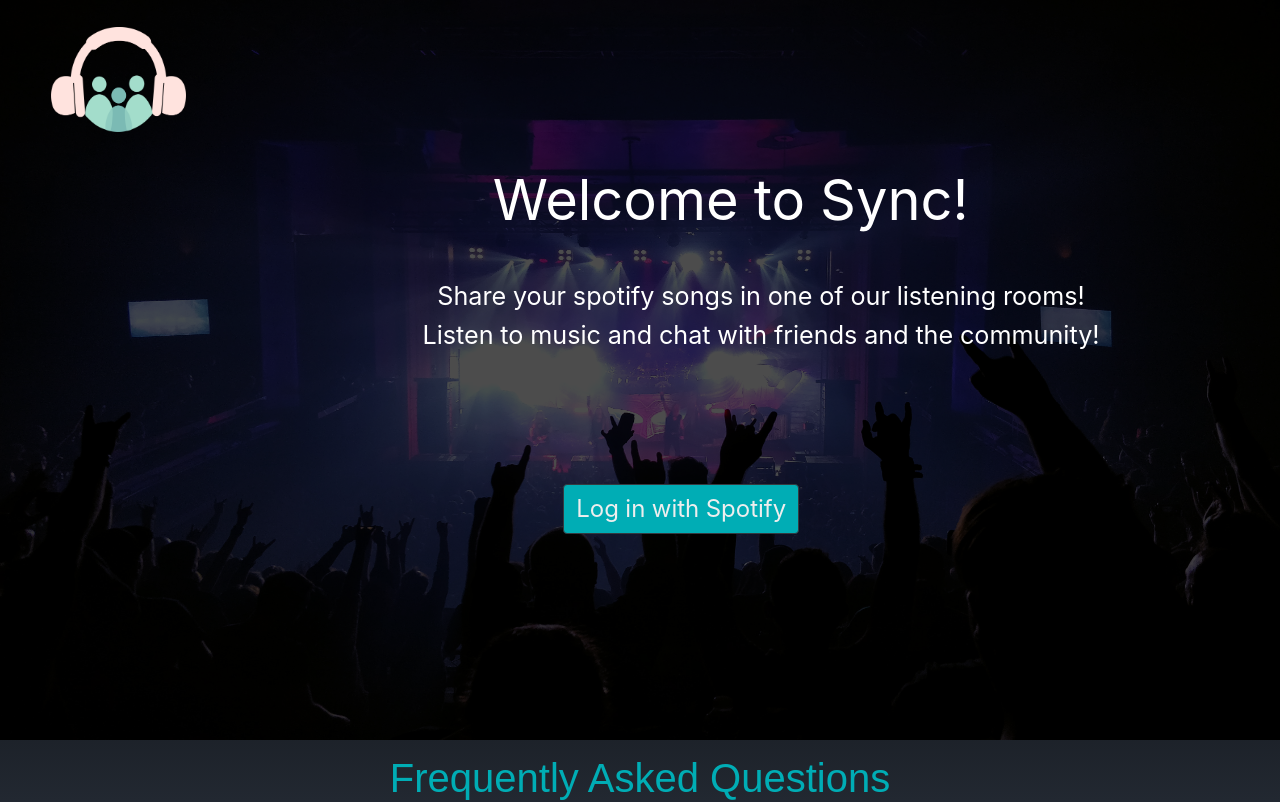
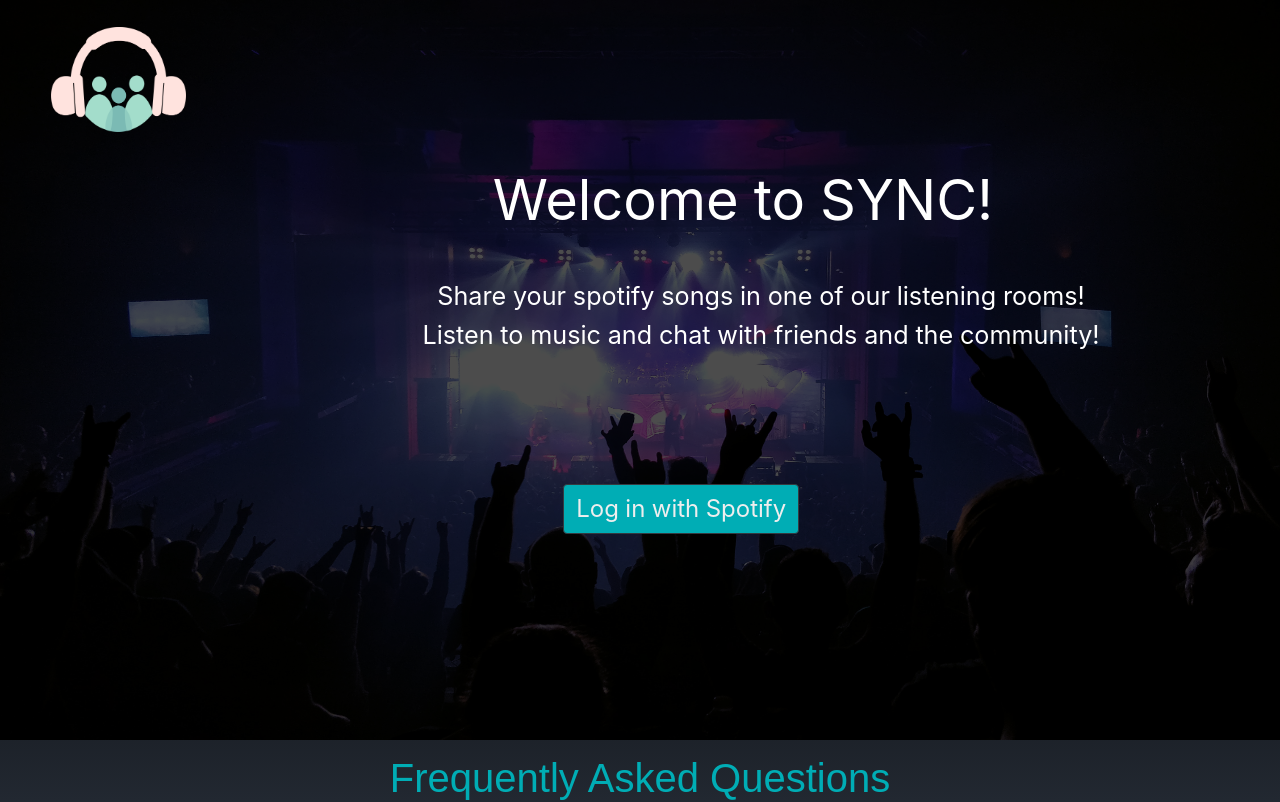
Before and after one commit to bkfetner/Sync-with-Spotify, a React (Create React App) app in the folder application/frontend/: page / in a window 1280 px wide. Shown: the top 802 px of the page. Built offline with nearby package versions, Linux system fonts and the light colour scheme.

Commit message:
capitalized all word Sync

```diff
--- a/application/frontend/src/components/Landing.jsx
+++ b/application/frontend/src/components/Landing.jsx
@@ -46,7 +46,7 @@ const Landing = () => {
         <figcaption className="logo">
           <img src="../assets/logoImage2.png" style={{ width: "135px", marginRight: "10px" }}></img>
         </figcaption>
-        <figcaption className="banner">Welcome to Sync!</figcaption>
+        <figcaption className="banner">Welcome to SYNC!</figcaption>
         <figcaption className="subtext1">
           Share your spotify songs in one of our listening rooms!
           <br />
--- a/application/frontend/src/components/navbar.jsx
+++ b/application/frontend/src/components/navbar.jsx
@@ -30,7 +30,7 @@ const NavBar = () => {
             href="/Home"
             style={{ width: "65px", marginRight: "10px" }}
           />
-          Sync
+          SYNC
         </Navbar.Brand>
         <Nav className="mr-auto">
           <Nav.Link href="/Createpage">Create</Nav.Link>
```
